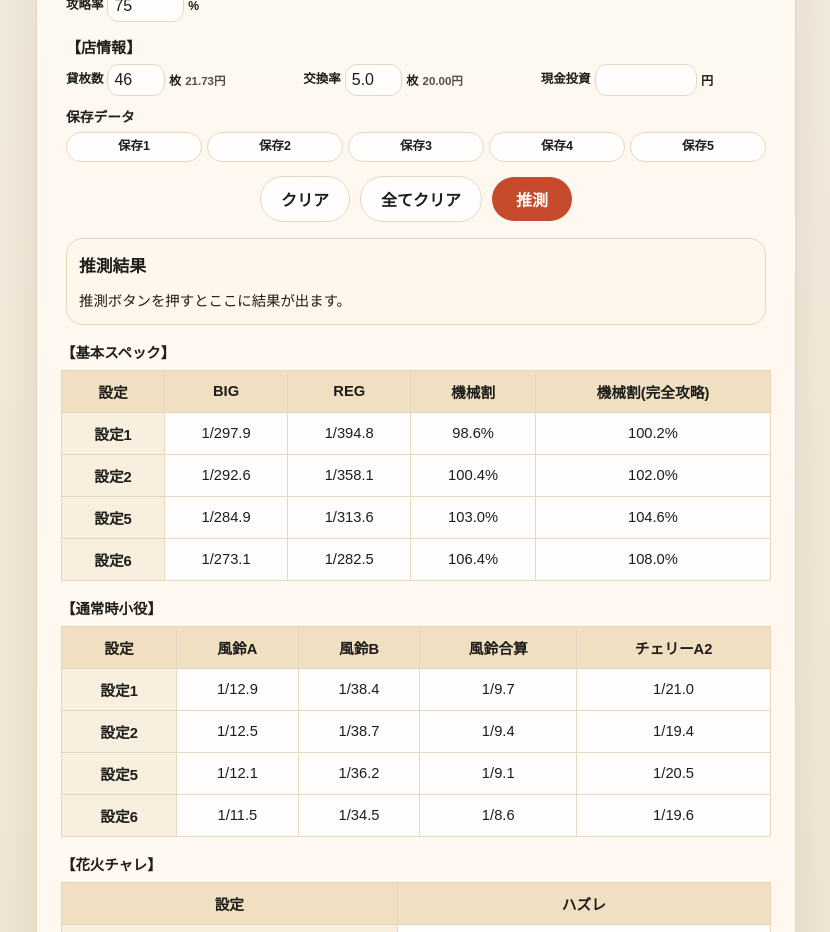
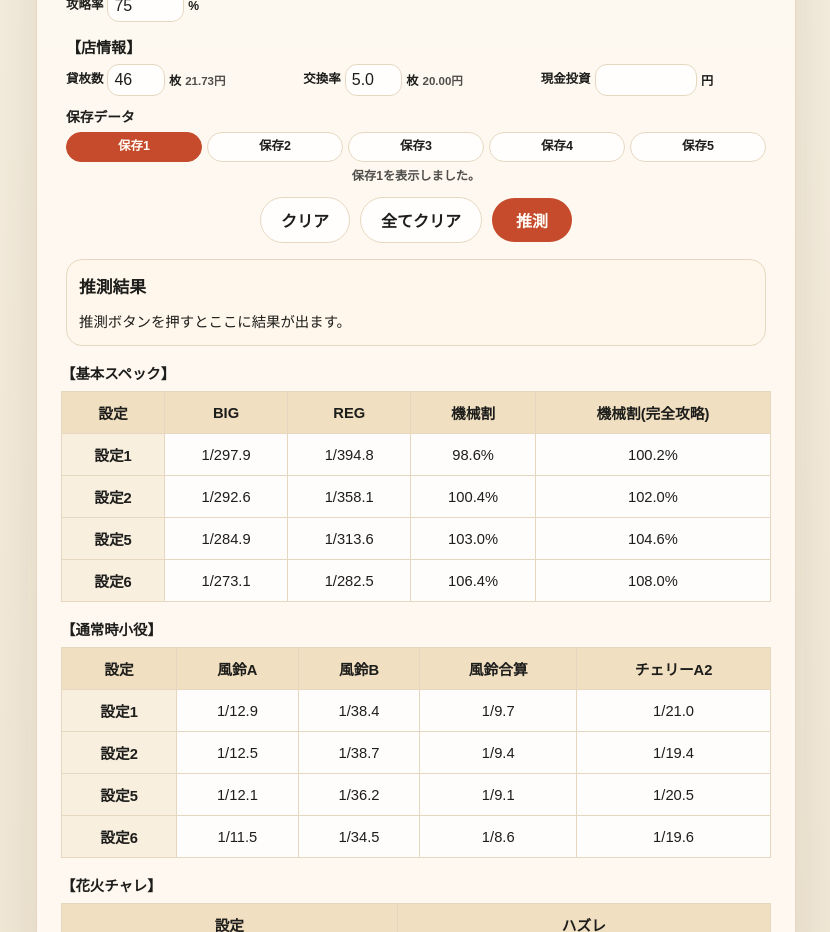
Before and after one commit to umedademu/suisoku, a Next.js app: page /lhanabi in a window 1280 px wide. Shown: the part 1040-1972 px from the top of the page, without its empty margins (224-1054 px from the left). Built offline with nearby package versions, Linux system fonts and the light colour scheme.

Commit message:
保存データの未選択状態を防止

```diff
--- a/app/save-slots.tsx
+++ b/app/save-slots.tsx
@@ -48,6 +48,16 @@ function getSaveSlotStorageKey(storageKey: string, slot: number) {
 
 function getSavedSlotNumbers(storageKey: string) {
   return SAVE_SLOT_NUMBERS.filter((slot) => window.localStorage.getItem(getSaveSlotStorageKey(storageKey, slot)));
+}
+
+function getFallbackSaveSlot(savedSlots: number[]) {
+  return savedSlots[0] ?? SAVE_SLOT_NUMBERS[0];
+}
+
+function areInputValuesEqual<TValues extends Record<string, unknown>>(firstValues: TValues, secondValues: TValues) {
+  const keys = new Set([...Object.keys(firstValues), ...Object.keys(secondValues)]);
+
+  return Array.from(keys).every((key) => firstValues[key] === secondValues[key]);
 }
 
 function formatMergedNumber(value: number) {
@@ -280,7 +290,49 @@ export function useSaveSlots<TValues extends Record<string, unknown>, TMode exte
     setMessage(`${normalizedSlots.map((slot) => `保存${slot.slot}`).join("、")}を合算しました。`);
   };
 
+  useEffect(() => {
+    if (!isReady || selectedSlots.length > 0) {
+      return;
+    }
+
+    const nextSavedSlots = getSavedSlotNumbers(storageKey);
+    const nextSlot = getFallbackSaveSlot(nextSavedSlots);
+
+    setSavedSlots(nextSavedSlots);
+    setSelectedSlots([nextSlot]);
+    setActiveSlot(nextSlot);
+
+    if (nextSavedSlots.includes(nextSlot)) {
+      loadSlots([nextSlot]);
+      return;
+    }
+
+    skipNextAutoSaveRef.current = true;
+    setMessage(`保存${nextSlot}を表示しました。`);
+
+    const hasChangedInputValues = !areInputValuesEqual(inputValues, initialValues);
+    const hasChangedInputMode =
+      inputMode !== undefined && initialInputMode !== undefined && inputMode !== initialInputMode;
+
+    if (!hasChangedInputValues && !hasChangedInputMode) {
+      return;
+    }
+
+    try {
+      writeSaveSlotPayload(storageKey, nextSlot, inputValues, inputMode);
+      setSavedSlots([nextSlot]);
+      setMessage(`保存${nextSlot}を選択しました。`);
+    } catch {
+      setMessage("自動保存できませんでした。");
+    }
+  }, [initialInputMode, initialValues, inputMode, inputValues, isReady, selectedSlots.length, storageKey]);
+
   const handleSelectSlot = (slot: number) => {
+    if (selectedSlots.length === 1 && selectedSlots[0] === slot) {
+      setActiveSlot(slot);
+      return;
+    }
+
     const nextSlots = selectedSlots.includes(slot)
       ? selectedSlots.filter((selectedSlot) => selectedSlot !== slot)
       : [...selectedSlots, slot].sort((first, second) => first - second);
@@ -298,15 +350,25 @@ export function useSaveSlots<TValues extends Record<string, unknown>, TMode exte
       if (activeSlot !== null && selectedSlots.length === 1 && selectedSlots[0] === activeSlot) {
         window.localStorage.removeItem(getSaveSlotStorageKey(storageKey, activeSlot));
         refreshSavedSlots();
+        onLoad({ ...initialValues });
+        applyInputMode([]);
         setMessage(`保存${activeSlot}をクリアしました。`);
-      } else {
-        setSelectedSlots([]);
-        setActiveSlot(null);
-        setMessage("編集中の内容をクリアしました。");
+        return;
       }
 
-      onLoad({ ...initialValues });
-      applyInputMode([]);
+      const fallbackSlot = activeSlot ?? selectedSlots[0] ?? getFallbackSaveSlot(savedSlots);
+      const fallbackPayload = readSaveSlotPayload(storageKey, fallbackSlot);
+
+      setSelectedSlots([fallbackSlot]);
+      setActiveSlot(fallbackSlot);
+
+      if (fallbackPayload && isRecord(fallbackPayload.inputValues)) {
+        loadSlots([fallbackSlot]);
+      } else {
+        onLoad({ ...initialValues });
+        applyInputMode([]);
+        setMessage(`保存${fallbackSlot}を表示しました。`);
+      }
     } catch {
       setMessage("クリアできませんでした。");
     }
@@ -319,12 +381,12 @@ export function useSaveSlots<TValues extends Record<string, unknown>, TMode exte
       SAVE_SLOT_NUMBERS.forEach((slot) => {
         window.localStorage.removeItem(getSaveSlotStorageKey(storageKey, slot));
       });
-      setSelectedSlots([]);
-      setActiveSlot(null);
+      setSelectedSlots([SAVE_SLOT_NUMBERS[0]]);
+      setActiveSlot(SAVE_SLOT_NUMBERS[0]);
       refreshSavedSlots();
       onLoad({ ...initialValues });
       applyInputMode([]);
-      setMessage("全てクリアしました。");
+      setMessage("全てクリアし、保存1を表示しました。");
     } catch {
       setMessage("全てクリアできませんでした。");
     }
```
Also changed, not shown: 1 other file (tests, documents, lock files or other folders).
